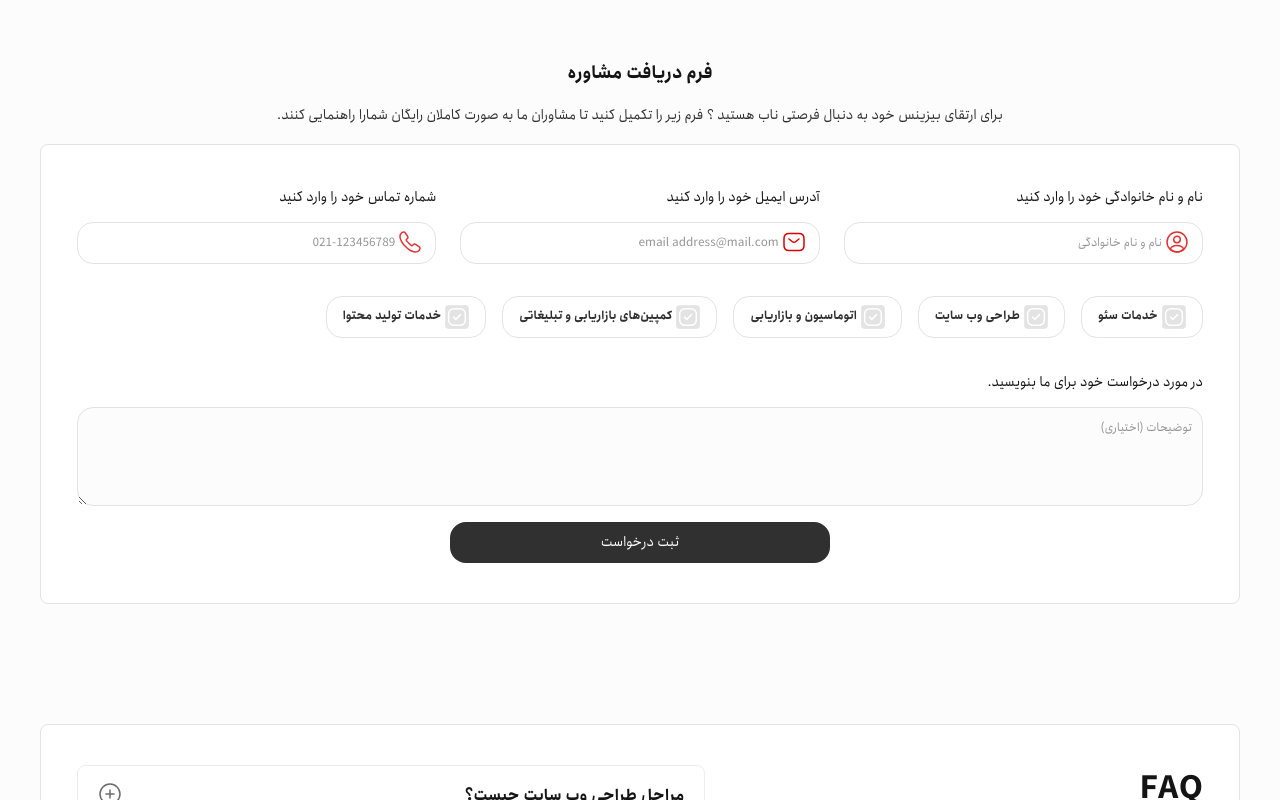
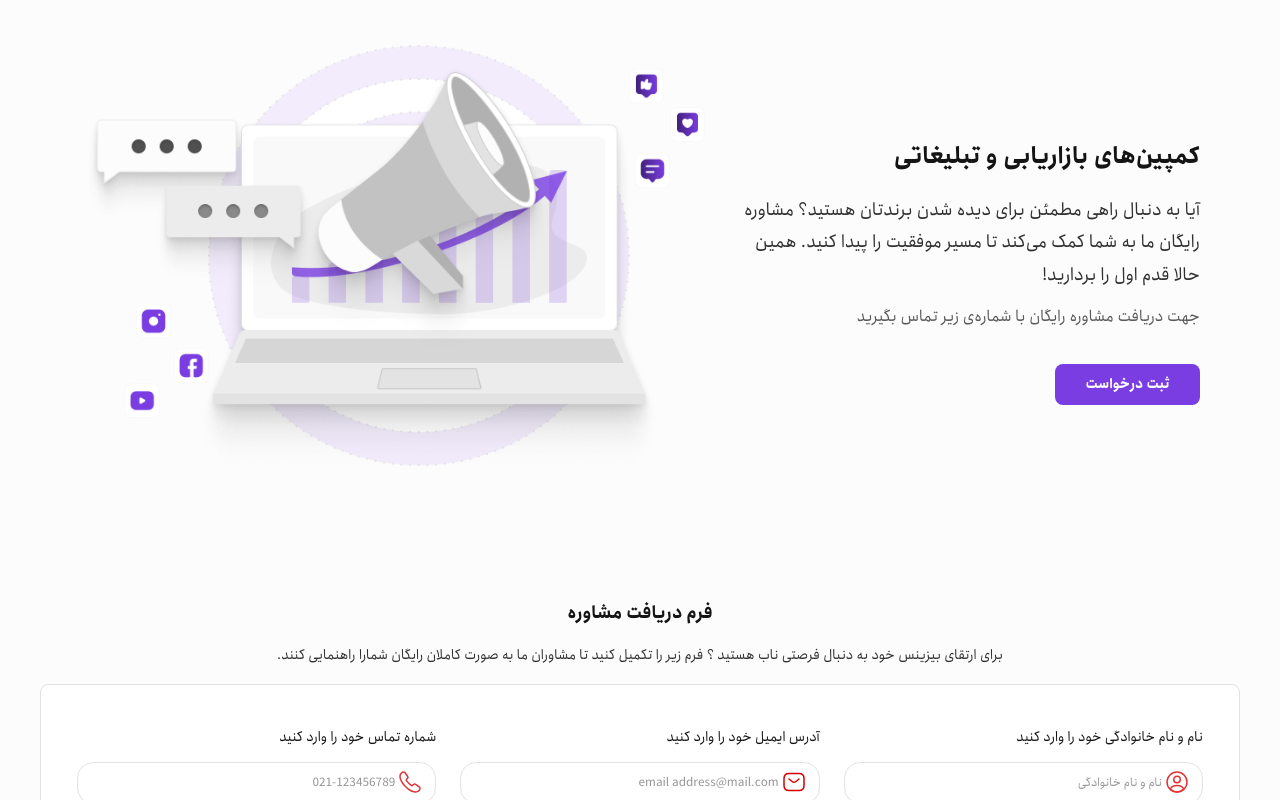
Before and after one commit to moodizone/persian, a Next.js app: page /campaigns in a window 1280 px wide. Shown: the top 800 px of the page. Built offline with nearby package versions, Linux system fonts and the light colour scheme.

Commit message:
🚧 add hero section

```diff
--- /dev/null
+++ b/src/app/campaigns/hero.tsx
@@ -0,0 +1,33 @@
+import * as React from "react";
+
+import img from "../../../public/img/cmps.png";
+import Button from "@/components/Form/button";
+import Image from "next/image";
+
+function Hero() {
+  return (
+    <div className="max-w-[1200px] mx-auto flex flex-col-reverse md:flex-row md:flex-nowrap md:items-center px-6 md:px-10 py-4 md:min-h-[540px]">
+      <div className="flex flex-col items-center md:items-start">
+        <h1 className="text-center md:text-right text-[18px] md:text-[24px] text-cod-gray font-bold mb-3 md:mb-4">
+          {"کمپین‌های بازاریابی و تبلیغاتی"}
+        </h1>
+        <p className="text-[14px] md:text-[18px] font-bold md:font-medium text-center md:text-right text-mine-shaft mb-2 md:mb-3">
+          {
+            "آیا به دنبال راهی مطمئن برای دیده شدن برندتان هستید؟ مشاوره رایگان ما به شما کمک می‌کند تا مسیر موفقیت را پیدا کنید. همین حالا قدم اول را بردارید!"
+          }
+        </p>
+        <p className="text-scorpion text-[12px] md:text-[16px] text-center md:text-right font-medium mb-4 md:mb-8">
+          {"جهت دریافت مشاوره رایگان با شماره‌ی زیر تماس بگیرید"}
+        </p>
+        <Button className="text-white bg-purple-heart rounded-lg font-medium md:font-bold w-[145px] focus:outline-none focus:ring-4  hover:bg-purple-800 focus:ring-purple-300">
+          {"ثبت درخواست"}
+        </Button>
+      </div>
+      <div>
+        <Image src={img} alt="marketing" />
+      </div>
+    </div>
+  );
+}
+
+export default Hero;
--- a/src/app/campaigns/page.tsx
+++ b/src/app/campaigns/page.tsx
@@ -3,6 +3,7 @@ import * as React from "react";
 
 import FAQ from "@/app/campaigns/faq";
 import Form from "@/app/campaigns/form";
+import Hero from "@/app/campaigns/hero";
 
 export const metadata: Metadata = {
   title: "Campaigns",
@@ -12,6 +13,7 @@ export const metadata: Metadata = {
 function Campaigns() {
   return (
     <div className="flex flex-col">
+      <Hero />
       <Form />
       <FAQ />
     </div>
```
